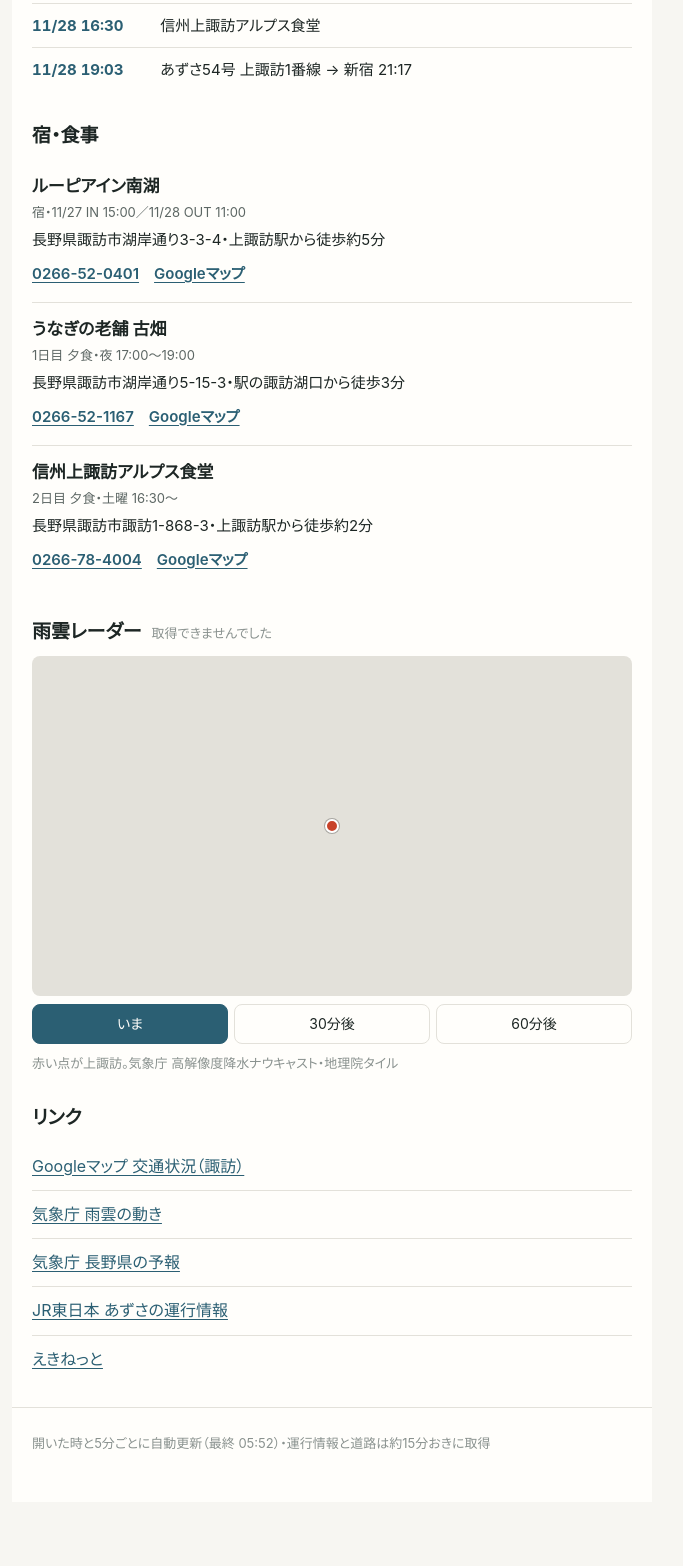
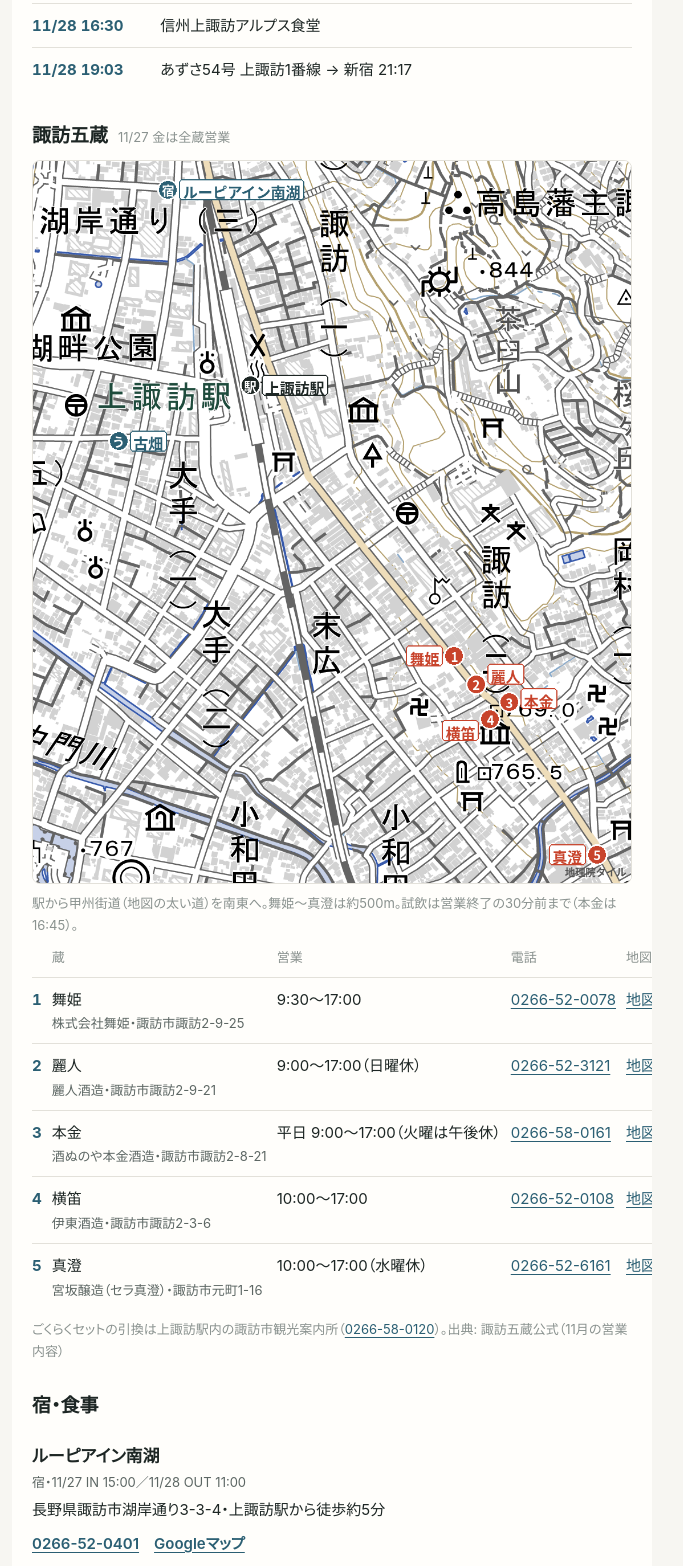
Before and after one commit to canada/suwa-8c85206a12, a plain HTML site: page index.html in a window 1280 px wide. Shown: the part 1757-3323 px from the top of the page, without its empty margins (308-991 px from the left). Before the commit the page ends 3259 px from the top, so only its background shows below. Drawn offline with Linux system fonts and the light colour scheme; no server answers.

Commit message:
諏訪五蔵の位置図と連絡先を追加
Co-Authored-By: Claude Opus 5.5 (1M context) <noreply@anthropic.com>

```diff
--- a/index.html
+++ b/index.html
@@ -54,6 +54,7 @@ tr.cur td{background:var(--accent-soft)}
 .seg{display:flex;gap:6px;margin-top:8px}
 .seg button{flex:1;min-height:40px;border:1px solid var(--rule);background:var(--paper);color:var(--ink);border-radius:8px;font:inherit;font-size:14px}
 .seg button[aria-pressed="true"]{background:var(--accent);border-color:var(--accent);color:var(--paper)}
+img.map{display:block;width:100%;height:auto;border-radius:8px;border:1px solid var(--rule)}
 .place{padding:12px 0;border-top:1px solid var(--rule)}.place:first-of-type{border-top:0}
 .place h3{margin:0;font-size:17px}.place h3 small{display:block;font-size:13px;font-weight:400;color:var(--sub)}
 .place p{margin:4px 0 0;font-size:15px}.place a{display:inline-block;min-height:32px;padding:4px 0;font-weight:600}
@@ -96,6 +97,14 @@ footer{padding:24px 20px 48px;margin-top:20px;border-top:1px solid var(--rule);f
 <section>
  <h2>行程</h2>
  <div class="scroll"><table id="plan"></table></div>
+</section>
+
+<section>
+ <h2>諏訪五蔵 <small>11/27 金は全蔵営業</small></h2>
+ <img class="map" src="gokura-map.png" alt="上諏訪駅・宿・古畑・五蔵の位置関係の地図" width="1049" height="1267">
+ <p class="note">駅から甲州街道（地図の太い道）を南東へ。舞姫〜真澄は約500m。試飲は営業終了の30分前まで（本金は16:45）。</p>
+ <div class="scroll"><table id="kura"></table></div>
+ <p class="note">ごくらくセットの引換は上諏訪駅内の諏訪市観光案内所（<a href="tel:0266580120">0266-58-0120</a>）。出典: 諏訪五蔵公式（11月の営業内容）</p>
 </section>
 
 <section>
@@ -174,6 +183,17 @@ const wxCell=(code,text,sub)=>({text,sub,cls:'wx',icon:code?`https://www.jma.go.
 const fill=(id,rows)=>$(id).replaceChildren(...rows);
 const getJSON=u=>fetch(u,{cache:'no-store'}).then(r=>{if(!r.ok)throw new Error('HTTP '+r.status);return r.json()});
 const fail=(id,e)=>fill(id,[row(['取得できませんでした（'+e.message+'）'])]);
+
+const KURA=[
+ ['1','舞姫','株式会社舞姫','諏訪市諏訪2-9-25','0266-52-0078','9:30〜17:00'],
+ ['2','麗人','麗人酒造','諏訪市諏訪2-9-21','0266-52-3121','9:00〜17:00（日曜休）'],
+ ['3','本金','酒ぬのや本金酒造','諏訪市諏訪2-8-21','0266-58-0161','平日 9:00〜17:00（火曜は午後休）'],
+ ['4','横笛','伊東酒造','諏訪市諏訪2-3-6','0266-52-0108','10:00〜17:00'],
+ ['5','真澄','宮坂醸造（セラ真澄）','諏訪市元町1-16','0266-52-6161','10:00〜17:00（水曜休）'],
+];
+const gmap=q=>'https://www.google.com/maps/search/?api=1&query='+encodeURIComponent(q);
+fill('kura',[row(['','蔵','営業','電話','地図'].map(t=>({text:t,th:1}))),...KURA.map(([n,name,co,addr,tel,hours])=>
+ row([{text:n,cls:'t'},{text:name,sub:co+'・'+addr},hours,{text:tel,href:'tel:'+tel.replace(/-/g,'')},{text:'地図',href:gmap(co+' 長野県'+addr)}]))]);
 
 function plan(){
  const now=new Date();let cur=-1;PLAN.forEach((p,i)=>{if(p.t<=now)cur=i});
```
Also changed, not shown: gokura-map.png (added).
